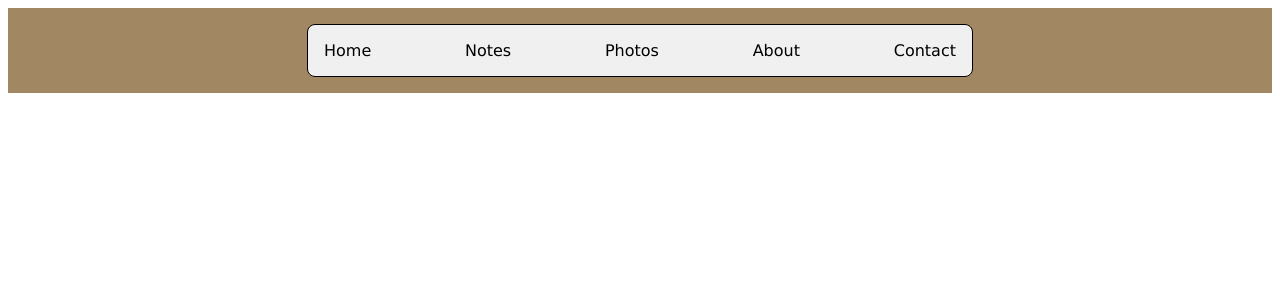
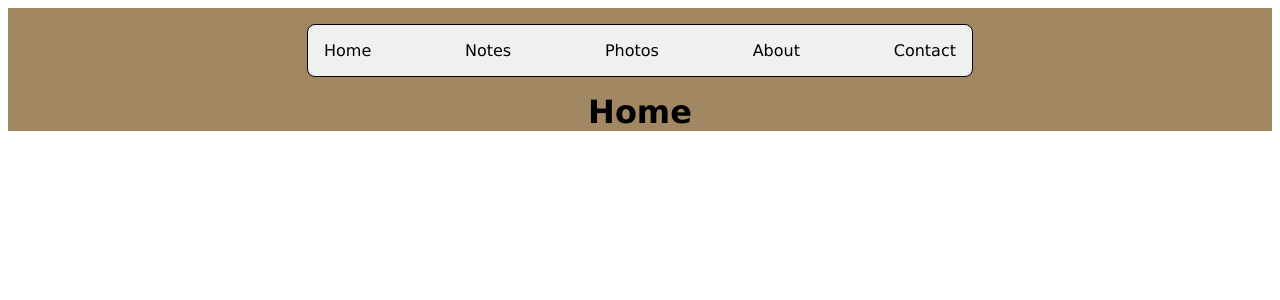
Before and after one commit to naveenquodras/my-react-app, a React (Vite) app: page / in a window 1280 px wide. Shown: the top 300 px of the page. Built offline with nearby package versions, Linux system fonts and the light colour scheme; the HTML template or start-up script is replaced by a standard one.

Commit message:
Last commit for 17Feb2026.

```diff
--- a/src/App.tsx
+++ b/src/App.tsx
@@ -1,12 +1,25 @@
-import React, { useState, useEffect } from 'react'
-import './App.css'
-import Menu from './modules/app/menu'
+import React, { useState, useEffect } from 'react';
+import './App.css';
+import Menu from './modules/app/menu';
+import Home from './modules/home';
+import Notes from './modules/notes';
+
+const modules = {'home': Home, 'notes': Notes};
 
 function App() {
+  const [currentModule, setCurrentModule] = useState('home');
+
+  const ActiveModule = modules[currentModule];
+
+  const onMenuSelect = (moduleName) => {
+    setCurrentModule(moduleName);
+  };
+
   return (
     <>
     <div className="main-app">
-      <Menu />
+      <Menu onMenuSelect={onMenuSelect} />
+      <ActiveModule />
     </div>
 
     </>
--- a/src/modules/app/menu.tsx
+++ b/src/modules/app/menu.tsx
@@ -1,30 +1,33 @@
 import React from 'react';
-import Link from '../../components/Link';
 import './menu.css';
 
-export default function Menu() {
+interface MenuProps {
+    onMenuSelect : (moduleName) => void
+}
 
-    const onMenuClick = (e, path) =>{
+export default function Menu({onMenuSelect}: MenuProps) {
+
+    const onMenuClick = (e, moduleName) =>{
         e.preventDefault();
-
+        onMenuSelect(moduleName);
     };
 
     return (
         <div className="menu">
             <div className="menu-item">
-                <a className="menu-item-link" href="/" onClick={(e)=> onMenuClick(e, '/')}>Home</a>
+                <a className="menu-item-link" href="/" onClick={(e)=> onMenuClick(e, 'home')}>Home</a>
             </div>
             <div className="menu-item">
-                <a className="menu-item-link" href="/notes" onClick={(e)=> onMenuClick(e, '/notes')}>Notes</a>
+                <a className="menu-item-link" href="/notes" onClick={(e)=> onMenuClick(e, 'notes')}>Notes</a>
             </div>
             <div className="menu-item">
-                <a className="menu-item-link" href="/photos" onClick={(e)=> onMenuClick(e, '/photos')}>Photos</a>
+                <a className="menu-item-link" href="/photos" onClick={(e)=> onMenuClick(e, 'photos')}>Photos</a>
             </div>
             <div className="menu-item">
-                <a className="menu-item-link" href="/about" onClick={(e)=> onMenuClick(e, '/about')}>About</a>
+                <a className="menu-item-link" href="/about" onClick={(e)=> onMenuClick(e, 'about')}>About</a>
             </div>
             <div className="menu-item">
-                <a className="menu-item-link" href="/contact" onClick={(e)=> onMenuClick(e, '/contact')}>Contact</a>
+                <a className="menu-item-link" href="/contact" onClick={(e)=> onMenuClick(e, 'contact')}>Contact</a>
             </div>
         </div>
     );
--- /dev/null
+++ b/src/modules/home.tsx
@@ -0,0 +1,9 @@
+import React from 'react';
+
+export default function Home(){
+    return (
+        <>
+            <h1>Home</h1>
+        </>
+    );
+}
--- a/src/modules/notes/notesList.tsx
+++ b/src/modules/notes/notesList.tsx
@@ -9,7 +9,6 @@ interface NotesListProps {
 }
 
 export default function NotesList({ notes, handleNoteClick, onNoteSaved }: NotesListProps) {
-
     return (
         <>
             <CreateNote onNoteSaved={onNoteSaved} />
```
